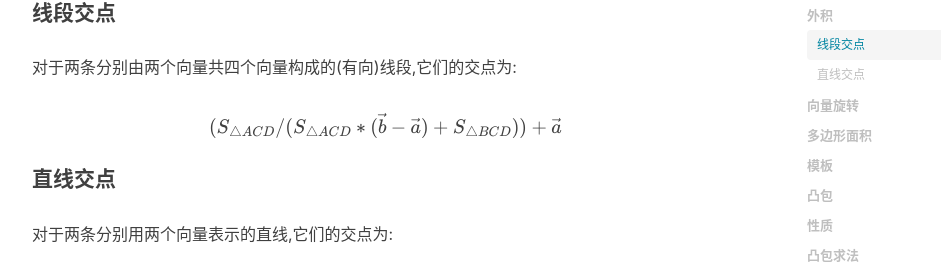
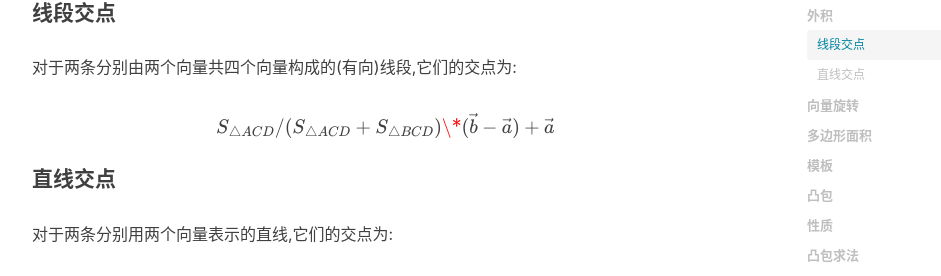
Before and after one commit to zhengyucheng/zhengyucheng.github.io, a Jekyll site: the page built from _posts/2019-05-21-计算几何.md, in a window 1280 px wide and 900 px high, scrolled down 1404 px. Shown: the part 149-425 px from the top of the window, without its empty margins (233-1174 px from the left). Built offline with Jekyll 4.4.1, drawn with Linux system fonts in a browser that asks for light colours; nearby versions of some CDN libraries; formulas are drawn with MathJax 3; a script that is not in the unit is left out; comment, search, counter and statistics services are not loaded.

```diff
--- a/_posts/2019-05-21-计算几何.md
+++ b/_posts/2019-05-21-计算几何.md
@@ -52,7 +52,7 @@ $3.\theta>90^\circ,\vec{a}\cdot\vec{b}< 0$
 对于两条分别由两个向量共四个向量构成的(有向)线段,它们的交点为:
 
 $$
-(S_{\triangle ACD}/(S_{\triangle ACD}*(\vec{b}-\vec{a})+S_{\triangle BCD}))+\vec{a}
+S_{\triangle ACD}/(S_{\triangle ACD}+S_{\triangle BCD})\*(\vec{b}-\vec{a})+\vec{a}
 $$
 
 #### 直线交点
```
